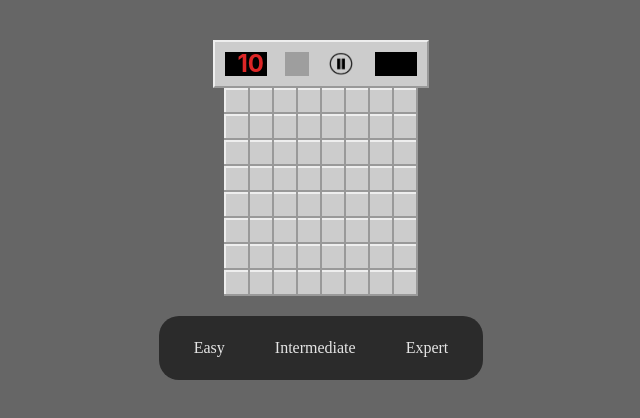
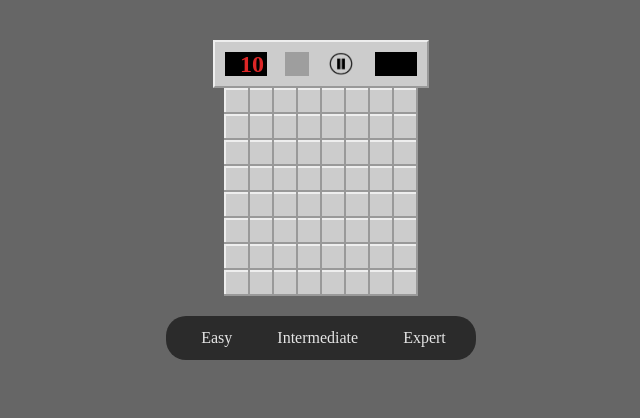
Before and after one commit to cristinaco32/Minesweeper-vite, a React (Vite) app: page / in a window 1280 px wide. Shown: the top 418 px of the page, without its empty margins (319-959 px from the left). Built offline with nearby package versions, Linux system fonts and the light colour scheme; grey boxes are pictures that could not be loaded; the HTML template or start-up script is replaced by a standard one.

Commit message:
TailWind levelSettings

```diff
--- a/src/components/LevelSettings.jsx
+++ b/src/components/LevelSettings.jsx
@@ -3,10 +3,13 @@ import '../style/LevelSettings.css';
 
 function LevelSettings({ changeGameLevel }) {
   return (
-    <section className='level-settings'>
-      <button className='level' onClick={() => { changeGameLevel('Easy') }}>Easy</button>
-      <button className='level' onClick={() => { changeGameLevel('Intermediate') }}>Intermediate</button>
-      <button className='level' onClick={() => { changeGameLevel('Expert') }}>Expert</button>
+    <section className='flex flex-row justify-center p-2.5 bg-ls-color-1 my-0 mx-[21.875em] rounded-[1.25em]'>
+      <button className='my-0 mx-2.5 pr-2.5 pl-[0.938em] text-ls-color-2
+      rounded-md cursor-pointer bg-transparent  duration-200 hover:bg-ls-color-3 transition hover:text-ls-color-1 font-italic' onClick={() => { changeGameLevel('Easy') }}>Easy</button>
+      <button className='my-0 mx-2.5 pr-2.5 pl-[0.938em] text-ls-color-2
+      rounded-md cursor-pointer bg-transparent  duration-200 hover:bg-ls-color-3 transition hover:text-ls-color-1 font-italic' onClick={() => { changeGameLevel('Intermediate') }}>Intermediate</button>
+      <button className='my-0 mx-2.5 pr-2.5 pl-[0.938em] text-ls-color-2
+      rounded-md cursor-pointer bg-transparent  duration-200 hover:bg-ls-color-3 transition hover:text-ls-color-1 font-italic' onClick={() => { changeGameLevel('Expert') }}>Expert</button>
     </section>
   );
 }
--- a/src/style/LevelSettings.css
+++ b/src/style/LevelSettings.css
@@ -1,4 +1,4 @@
-.level-settings {
+/* .level-settings {
     display: flex;
     flex-direction: row;
     justify-content: center;
@@ -6,7 +6,7 @@
     background-color: #2b2b2b;
     margin: 0 350px 0 350px;
     border-radius: 20px;
-}
+} */
 
 .level {
     margin: 0 10px 0 10px;
--- a/tailwind.config.js
+++ b/tailwind.config.js
@@ -8,6 +8,9 @@ module.exports = {
         'ms-color-2': '#999999',
         'ms-color-3': '#cccccc',
         'ms-color-4': '#bbbbbb',
+        'ls-color-1': '#2b2b2b',
+        'ls-color-2': '#e5e5e5',
+        'ls-color-3': '#b7bdcf',
       },
       maxWidth: {
         '24': '24px',
@@ -21,6 +24,9 @@ module.exports = {
       minHeight: {
         '24': '24px',
       },
+      fontFamily: {
+        'italic': 'italic',
+      }
     },
   },
   plugins: [],
```
